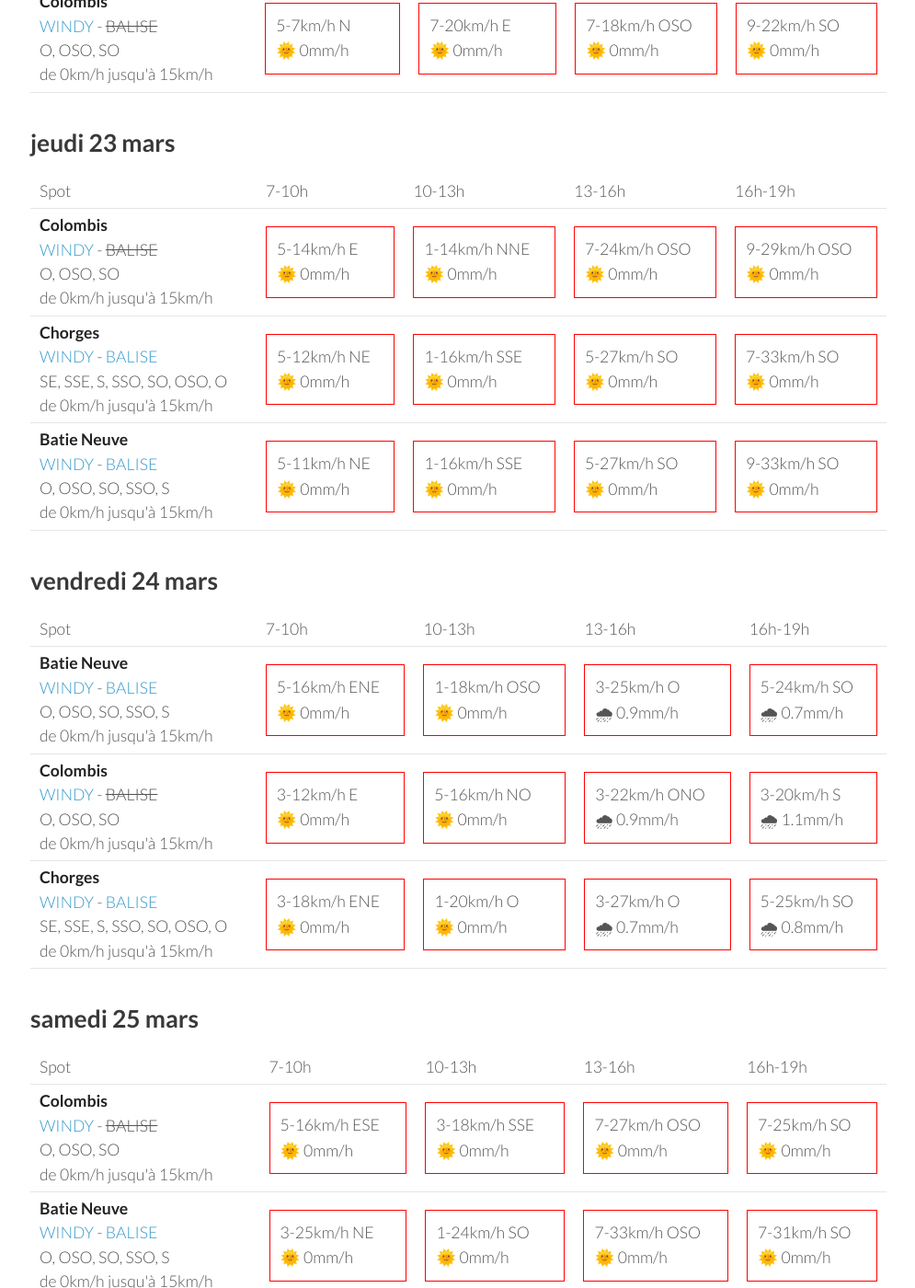
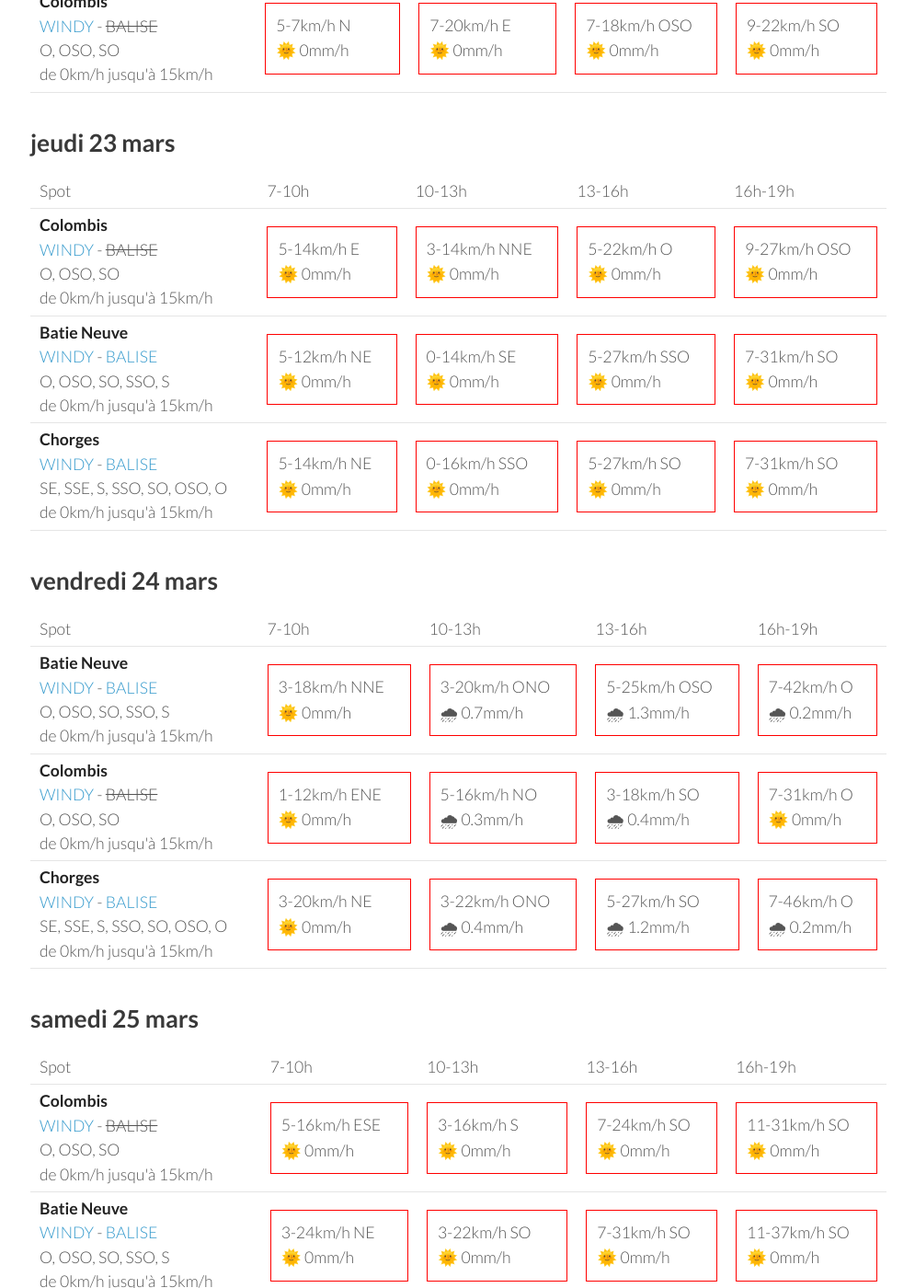
Before and after one commit to parapente-dans-le-nord/parapente-dans-le-nord.github.io, a Jekyll site: the page built from saint_andre.markdown, in a window 1280 px wide and 1400 px high, scrolled down 1092 px. Shown: the whole window at 92% size, without its empty margins (25-1020 px from the left). Built offline with Jekyll 4.4.1, drawn with Linux system fonts in a browser that asks for light colours; some of the changed text lies outside the part shown.

Commit message:
update index.markdown

```diff
--- a/saint_andre.markdown
+++ b/saint_andre.markdown
@@ -117,29 +117,29 @@ page mise à jour le mardi 21 mars 06:35
         <td><strong>Colombis</strong><br><a href="https://windy.com/44.494/6.216?44.559,6.262,10">WINDY</a> - <span class="no-balise"> BALISE </span><br> <span class="vent-favorable">O, OSO, SO</span><br><span class="force-vent">de 0km/h jusqu'à 15km/h</span> </td>
 
             <td><div class="not-flyable"><p>5-14km/h E</p><p>🌞 0mm/h</p></div></td>
-            <td><div class="not-flyable"><p>1-14km/h NNE</p><p>🌞 0mm/h</p></div></td>
-            <td><div class="not-flyable"><p>7-24km/h OSO</p><p>🌞 0mm/h</p></div></td>
-            <td><div class="not-flyable"><p>9-29km/h OSO</p><p>🌞 0mm/h</p></div></td>
+            <td><div class="not-flyable"><p>3-14km/h NNE</p><p>🌞 0mm/h</p></div></td>
+            <td><div class="not-flyable"><p>5-22km/h O</p><p>🌞 0mm/h</p></div></td>
+            <td><div class="not-flyable"><p>9-27km/h OSO</p><p>🌞 0mm/h</p></div></td>
+
+
+    </tr>
+<tr>
+        <td><strong>Batie Neuve</strong><br><a href="https://windy.com/44.584/6.236?44.559,6.262,10,m:eTtagly">WINDY</a> - <span class=""><a href="https://www.openwindmap.org/PP554">BALISE</a> </span><br> <span class="vent-favorable">O, OSO, SO, SSO, S</span><br><span class="force-vent">de 0km/h jusqu'à 15km/h</span> </td>
+
+            <td><div class="not-flyable"><p>5-12km/h NE</p><p>🌞 0mm/h</p></div></td>
+            <td><div class="not-flyable"><p>0-14km/h SE</p><p>🌞 0mm/h</p></div></td>
+            <td><div class="not-flyable"><p>5-27km/h SSO</p><p>🌞 0mm/h</p></div></td>
+            <td><div class="not-flyable"><p>7-31km/h SO</p><p>🌞 0mm/h</p></div></td>
 
 
     </tr>
 <tr>
         <td><strong>Chorges</strong><br><a href="https://windy.com/44.578/6.280?44.559,6.262,10">WINDY</a> - <span class=""><a href="https://www.openwindmap.org/PP554">BALISE</a> </span><br> <span class="vent-favorable">SE, SSE, S, SSO, SO, OSO, O</span><br><span class="force-vent">de 0km/h jusqu'à 15km/h</span> </td>
 
-            <td><div class="not-flyable"><p>5-12km/h NE</p><p>🌞 0mm/h</p></div></td>
-            <td><div class="not-flyable"><p>1-16km/h SSE</p><p>🌞 0mm/h</p></div></td>
+            <td><div class="not-flyable"><p>5-14km/h NE</p><p>🌞 0mm/h</p></div></td>
+            <td><div class="not-flyable"><p>0-16km/h SSO</p><p>🌞 0mm/h</p></div></td>
             <td><div class="not-flyable"><p>5-27km/h SO</p><p>🌞 0mm/h</p></div></td>
-            <td><div class="not-flyable"><p>7-33km/h SO</p><p>🌞 0mm/h</p></div></td>
-
-
-    </tr>
-<tr>
-        <td><strong>Batie Neuve</strong><br><a href="https://windy.com/44.584/6.236?44.559,6.262,10,m:eTtagly">WINDY</a> - <span class=""><a href="https://www.openwindmap.org/PP554">BALISE</a> </span><br> <span class="vent-favorable">O, OSO, SO, SSO, S</span><br><span class="force-vent">de 0km/h jusqu'à 15km/h</span> </td>
-
-            <td><div class="not-flyable"><p>5-11km/h NE</p><p>🌞 0mm/h</p></div></td>
-            <td><div class="not-flyable"><p>1-16km/h SSE</p><p>🌞 0mm/h</p></div></td>
-            <td><div class="not-flyable"><p>5-27km/h SO</p><p>🌞 0mm/h</p></div></td>
-            <td><div class="not-flyable"><p>9-33km/h SO</p><p>🌞 0mm/h</p></div></td>
+            <td><div class="not-flyable"><p>7-31km/h SO</p><p>🌞 0mm/h</p></div></td>
 
 
     </tr>
@@ -162,30 +162,30 @@ page mise à jour le mardi 21 mars 06:35
 <tr>
         <td><strong>Batie Neuve</strong><br><a href="https://windy.com/44.584/6.236?44.559,6.262,10,m:eTtagly">WINDY</a> - <span class=""><a href="https://www.openwindmap.org/PP554">BALISE</a> </span><br> <span class="vent-favorable">O, OSO, SO, SSO, S</span><br><span class="force-vent">de 0km/h jusqu'à 15km/h</span> </td>
 
-            <td><div class="not-flyable"><p>5-16km/h ENE</p><p>🌞 0mm/h</p></div></td>
-            <td><div class="not-flyable"><p>1-18km/h OSO</p><p>🌞 0mm/h</p></div></td>
-            <td><div class="not-flyable"><p>3-25km/h O</p><p>🌧 0.9mm/h</p></div></td>
-            <td><div class="not-flyable"><p>5-24km/h SO</p><p>🌧 0.7mm/h</p></div></td>
+            <td><div class="not-flyable"><p>3-18km/h NNE</p><p>🌞 0mm/h</p></div></td>
+            <td><div class="not-flyable"><p>3-20km/h ONO</p><p>🌧 0.7mm/h</p></div></td>
+            <td><div class="not-flyable"><p>5-25km/h OSO</p><p>🌧 1.3mm/h</p></div></td>
+            <td><div class="not-flyable"><p>7-42km/h O</p><p>🌧 0.2mm/h</p></div></td>
 
 
     </tr>
 <tr>
         <td><strong>Colombis</strong><br><a href="https://windy.com/44.494/6.216?44.559,6.262,10">WINDY</a> - <span class="no-balise"> BALISE </span><br> <span class="vent-favorable">O, OSO, SO</span><br><span class="force-vent">de 0km/h jusqu'à 15km/h</span> </td>
 
-            <td><div class="not-flyable"><p>3-12km/h E</p><p>🌞 0mm/h</p></div></td>
-            <td><div class="not-flyable"><p>5-16km/h NO</p><p>🌞 0mm/h</p></div></td>
-            <td><div class="not-flyable"><p>3-22km/h ONO</p><p>🌧 0.9mm/h</p></div></td>
-            <td><div class="not-flyable"><p>3-20km/h S</p><p>🌧 1.1mm/h</p></div></td>
+            <td><div class="not-flyable"><p>1-12km/h ENE</p><p>🌞 0mm/h</p></div></td>
+            <td><div class="not-flyable"><p>5-16km/h NO</p><p>🌧 0.3mm/h</p></div></td>
+            <td><div class="not-flyable"><p>3-18km/h SO</p><p>🌧 0.4mm/h</p></div></td>
+            <td><div class="not-flyable"><p>7-31km/h O</p><p>🌞 0mm/h</p></div></td>
 
 
     </tr>
 <tr>
         <td><strong>Chorges</strong><br><a href="https://windy.com/44.578/6.280?44.559,6.262,10">WINDY</a> - <span class=""><a href="https://www.openwindmap.org/PP554">BALISE</a> </span><br> <span class="vent-favorable">SE, SSE, S, SSO, SO, OSO, O</span><br><span class="force-vent">de 0km/h jusqu'à 15km/h</span> </td>
 
-            <td><div class="not-flyable"><p>3-18km/h ENE</p><p>🌞 0mm/h</p></div></td>
-            <td><div class="not-flyable"><p>1-20km/h O</p><p>🌞 0mm/h</p></div></td>
-            <td><div class="not-flyable"><p>3-27km/h O</p><p>🌧 0.7mm/h</p></div></td>
-            <td><div class="not-flyable"><p>5-25km/h SO</p><p>🌧 0.8mm/h</p></div></td>
+            <td><div class="not-flyable"><p>3-20km/h NE</p><p>🌞 0mm/h</p></div></td>
+            <td><div class="not-flyable"><p>3-22km/h ONO</p><p>🌧 0.4mm/h</p></div></td>
+            <td><div class="not-flyable"><p>5-27km/h SO</p><p>🌧 1.2mm/h</p></div></td>
+            <td><div class="not-flyable"><p>7-46km/h O</p><p>🌧 0.2mm/h</p></div></td>
 
 
     </tr>
@@ -209,29 +209,29 @@ page mise à jour le mardi 21 mars 06:35
         <td><strong>Colombis</strong><br><a href="https://windy.com/44.494/6.216?44.559,6.262,10">WINDY</a> - <span class="no-balise"> BALISE </span><br> <span class="vent-favorable">O, OSO, SO</span><br><span class="force-vent">de 0km/h jusqu'à 15km/h</span> </td>
 
             <td><div class="not-flyable"><p>5-16km/h ESE</p><p>🌞 0mm/h</p></div></td>
-            <td><div class="not-flyable"><p>3-18km/h SSE</p><p>🌞 0mm/h</p></div></td>
-            <td><div class="not-flyable"><p>7-27km/h OSO</p><p>🌞 0mm/h</p></div></td>
-            <td><div class="not-flyable"><p>7-25km/h SO</p><p>🌞 0mm/h</p></div></td>
+            <td><div class="not-flyable"><p>3-16km/h S</p><p>🌞 0mm/h</p></div></td>
+            <td><div class="not-flyable"><p>7-24km/h SO</p><p>🌞 0mm/h</p></div></td>
+            <td><div class="not-flyable"><p>11-31km/h SO</p><p>🌞 0mm/h</p></div></td>
 
 
     </tr>
 <tr>
         <td><strong>Batie Neuve</strong><br><a href="https://windy.com/44.584/6.236?44.559,6.262,10,m:eTtagly">WINDY</a> - <span class=""><a href="https://www.openwindmap.org/PP554">BALISE</a> </span><br> <span class="vent-favorable">O, OSO, SO, SSO, S</span><br><span class="force-vent">de 0km/h jusqu'à 15km/h</span> </td>
 
-            <td><div class="not-flyable"><p>3-25km/h NE</p><p>🌞 0mm/h</p></div></td>
-            <td><div class="not-flyable"><p>1-24km/h SO</p><p>🌞 0mm/h</p></div></td>
-            <td><div class="not-flyable"><p>7-33km/h OSO</p><p>🌞 0mm/h</p></div></td>
+            <td><div class="not-flyable"><p>3-24km/h NE</p><p>🌞 0mm/h</p></div></td>
+            <td><div class="not-flyable"><p>3-22km/h SO</p><p>🌞 0mm/h</p></div></td>
             <td><div class="not-flyable"><p>7-31km/h SO</p><p>🌞 0mm/h</p></div></td>
+            <td><div class="not-flyable"><p>11-37km/h SO</p><p>🌞 0mm/h</p></div></td>
 
 
     </tr>
 <tr>
         <td><strong>Chorges</strong><br><a href="https://windy.com/44.578/6.280?44.559,6.262,10">WINDY</a> - <span class=""><a href="https://www.openwindmap.org/PP554">BALISE</a> </span><br> <span class="vent-favorable">SE, SSE, S, SSO, SO, OSO, O</span><br><span class="force-vent">de 0km/h jusqu'à 15km/h</span> </td>
 
-            <td><div class="not-flyable"><p>3-27km/h NE</p><p>🌞 0mm/h</p></div></td>
-            <td><div class="not-flyable"><p>1-25km/h SSO</p><p>🌞 0mm/h</p></div></td>
-            <td><div class="not-flyable"><p>7-33km/h OSO</p><p>🌞 0mm/h</p></div></td>
+            <td><div class="not-flyable"><p>3-24km/h NE</p><p>🌞 0mm/h</p></div></td>
+            <td><div class="not-flyable"><p>3-22km/h SSO</p><p>🌞 0mm/h</p></div></td>
             <td><div class="not-flyable"><p>7-31km/h SO</p><p>🌞 0mm/h</p></div></td>
+            <td><div class="not-flyable"><p>9-37km/h SO</p><p>🌞 0mm/h</p></div></td>
 
 
     </tr>
@@ -239,3 +239,49 @@ page mise à jour le mardi 21 mars 06:35
 </tbody>
 </table>
 {:/}
+## dimanche 26 mars
+
+{::nomarkdown}
+<table>
+  <tbody>
+    <tr>
+      <td>Spot</td>
+      <td>7-10h</td>
+      <td>10-13h</td>
+      <td>13-16h</td>
+      <td>16h-19h</td>
+    </tr>
+<tr>
+        <td><strong>Colombis</strong><br><a href="https://windy.com/44.494/6.216?44.559,6.262,10">WINDY</a> - <span class="no-balise"> BALISE </span><br> <span class="vent-favorable">O, OSO, SO</span><br><span class="force-vent">de 0km/h jusqu'à 15km/h</span> </td>
+
+            <td><div class="not-flyable"><p>3-24km/h SO</p><p>🌧 0.5mm/h</p></div></td>
+            <td><div class="not-flyable"><p>7-33km/h SSO</p><p>🌧 0.8mm/h</p></div></td>
+            <td><div class="not-flyable"><p>12-42km/h O</p><p>🌧 1mm/h</p></div></td>
+            <td><div class="not-flyable"><p>11-46km/h ONO</p><p>🌧 3.1mm/h</p></div></td>
+
+
+    </tr>
+<tr>
+        <td><strong>Batie Neuve</strong><br><a href="https://windy.com/44.584/6.236?44.559,6.262,10,m:eTtagly">WINDY</a> - <span class=""><a href="https://www.openwindmap.org/PP554">BALISE</a> </span><br> <span class="vent-favorable">O, OSO, SO, SSO, S</span><br><span class="force-vent">de 0km/h jusqu'à 15km/h</span> </td>
+
+            <td><div class="not-flyable"><p>3-33km/h SO</p><p>🌧 0.7mm/h</p></div></td>
+            <td><div class="not-flyable"><p>5-37km/h SO</p><p>🌧 0.9mm/h</p></div></td>
+            <td><div class="not-flyable"><p>11-46km/h ONO</p><p>🌧 1.5mm/h</p></div></td>
+            <td><div class="not-flyable"><p>11-50km/h NO</p><p>🌧 1.4mm/h</p></div></td>
+
+
+    </tr>
+<tr>
+        <td><strong>Chorges</strong><br><a href="https://windy.com/44.578/6.280?44.559,6.262,10">WINDY</a> - <span class=""><a href="https://www.openwindmap.org/PP554">BALISE</a> </span><br> <span class="vent-favorable">SE, SSE, S, SSO, SO, OSO, O</span><br><span class="force-vent">de 0km/h jusqu'à 15km/h</span> </td>
+
+            <td><div class="not-flyable"><p>5-37km/h SO</p><p>🌧 0.7mm/h</p></div></td>
+            <td><div class="not-flyable"><p>5-38km/h SO</p><p>🌧 1mm/h</p></div></td>
+            <td><div class="not-flyable"><p>11-48km/h O</p><p>🌧 2mm/h</p></div></td>
+            <td><div class="not-flyable"><p>9-48km/h ONO</p><p>🌧 1.6mm/h</p></div></td>
+
+
+    </tr>
+
+</tbody>
+</table>
+{:/}
```
Also changed, not shown: other parts of saint_andre.markdown (+1 -1 lines).
